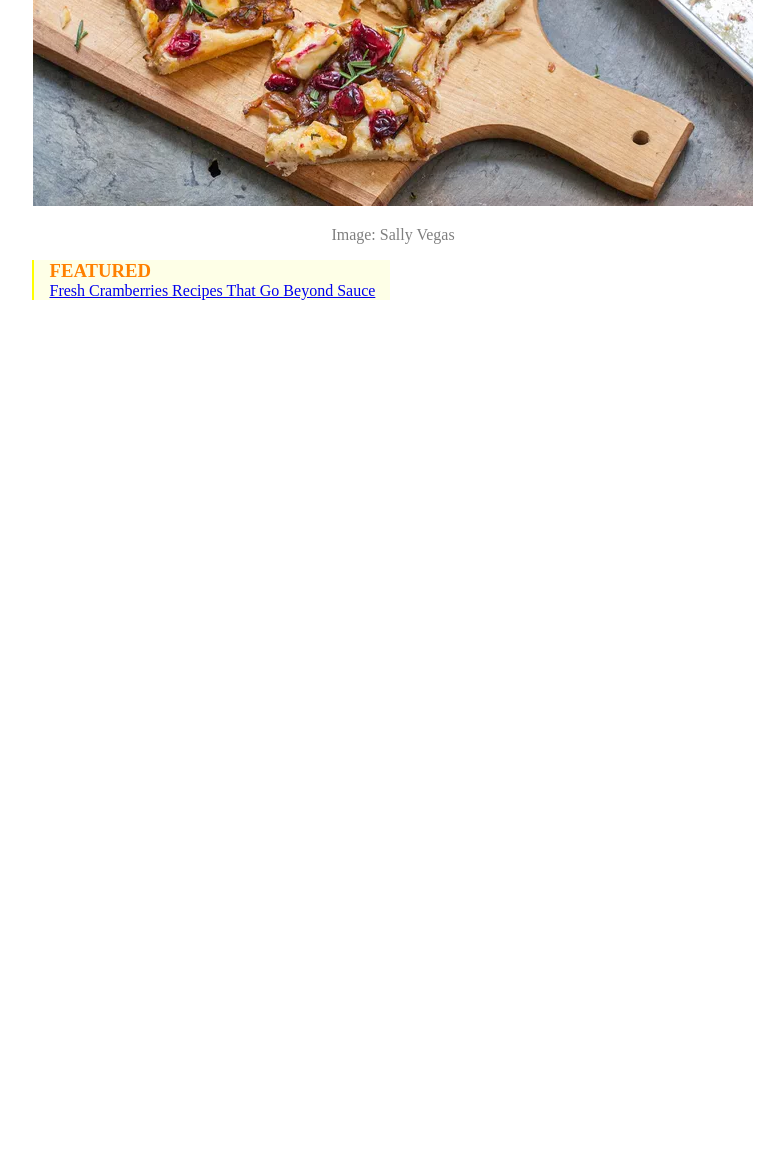
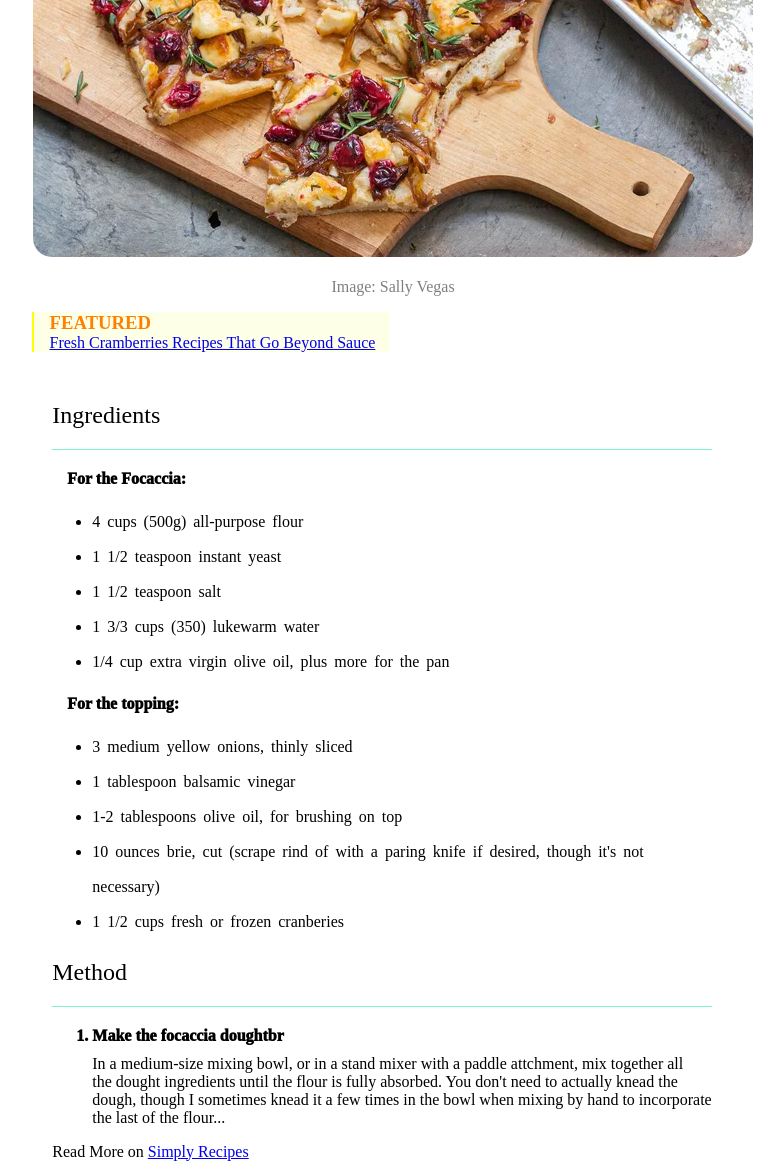
Before and after one commit to Federico-Poggi/progetto-giorno-3, a plain HTML site: page index.html in a window 1280 px wide. Shown: the part 533-1703 px from the top of the page, without its empty margins (247-1031 px from the left). Before the commit the page ends 833 px from the top, so only its background shows below. Drawn offline with Linux system fonts and the light colour scheme.

Commit message:
fine lavoro

```diff
--- a/assets/style.css
+++ b/assets/style.css
@@ -5,6 +5,13 @@ hr{
 body{
     width: 100%;
     margin: 0;
+}
+
+article{
+    width: 100%;
+    margin: 0;
+    display: flex;
+    justify-content: space-evenly;
 }
 
 main{
@@ -36,8 +43,16 @@ main{
     font-style: oblique;
 }
 
+.logo{
+    border: 1px solid;
+    border-radius: 20px;
+    border-color: white;
+
+}
+
 h1{
     text-align: center;
+    padding-top: 50px;
 }
 
 p{
@@ -59,6 +74,7 @@ blockquote{
     border-left: 2px solid;
     border-color: yellow;
     background-color: rgba(245, 255, 103, 0.156);
+    margin-bottom: 30px;
 }
 
 #featured h3,
@@ -70,3 +86,40 @@ p{
 #featured h3{
     color: rgb(255, 128, 0);
 }
+
+#ingredients{
+    margin-left: -22px;
+
+}
+
+#ingredients a{
+    padding-bottom: 10px;
+}
+
+#ingredients hr{
+    display: flex;
+    width: 100%;
+    color: rgb(16, 172, 120);
+}
+
+ul{
+    word-spacing: 3px;
+    line-height: 35px;
+}
+
+h2{
+    font-weight: 500;
+    border-bottom: 1px solid;
+    padding-bottom: 20px;
+    border-color: rgba(85, 236, 186, 0.742);
+}
+
+.grasso{
+    font-weight: 1000;
+    display: block;
+}
+
+ol li{
+    font-weight: 1000;
+    padding-bottom: 10px;
+}
--- a/index.html
+++ b/index.html
@@ -29,8 +29,49 @@
         <h3>FEATURED</h3>
         <p><a href="#">Fresh Cramberries Recipes That Go Beyond Sauce</a></p>
       </div>
-      <div id="ingredients"></div>
-      <div id="method"></div>
     </main>
+    <article>
+      <div id="ingredients">
+        <title>Ingredients</title>
+
+        <h2>Ingredients</h2>
+
+        <caption>
+          <p class="grasso">For the Focaccia:</p>
+        </caption>
+        <ul>
+          <li>4 cups (500g) all-purpose flour</li>
+          <li>1 1/2 teaspoon instant yeast</li>
+          <li>1 1/2 teaspoon salt</li>
+          <li>1 3/3 cups (350) lukewarm water</li>
+          <li>1/4 cup extra virgin olive oil, plus more for the pan</li>
+        </ul>
+        <caption>
+          <p class="grasso">For the topping:</p>
+        </caption>
+        <ul>
+          <li>3 medium yellow onions, thinly sliced</li>
+          <li>1 tablespoon balsamic vinegar</li>
+          <li>1-2 tablespoons olive oil, for brushing on top</li>
+          <li>
+            10 ounces brie, cut (scrape rind of with a paring knife if desired,
+            though it's not <br />necessary)
+          </li>
+          <li>1 1/2 cups fresh or frozen cranberies</li>
+        </ul>
+        <h2>Method</h2>
+        <ol>
+          <li>Make the focaccia doughtbr</li>
+          In a medium-size mixing bowl, or in a stand mixer with a paddle
+          attchment, mix together all
+          <br />the dought ingredients until the flour is fully absorbed. You
+          don't need to actually knead the
+          <br />dough, though I sometimes knead it a few times in the bowl when
+          mixing by hand to incorporate
+          <br />the last of the flour...
+        </ol>
+        Read More on <a href="#">Simply Recipes</a>
+      </div>
+    </article>
   </body>
 </html>
```
